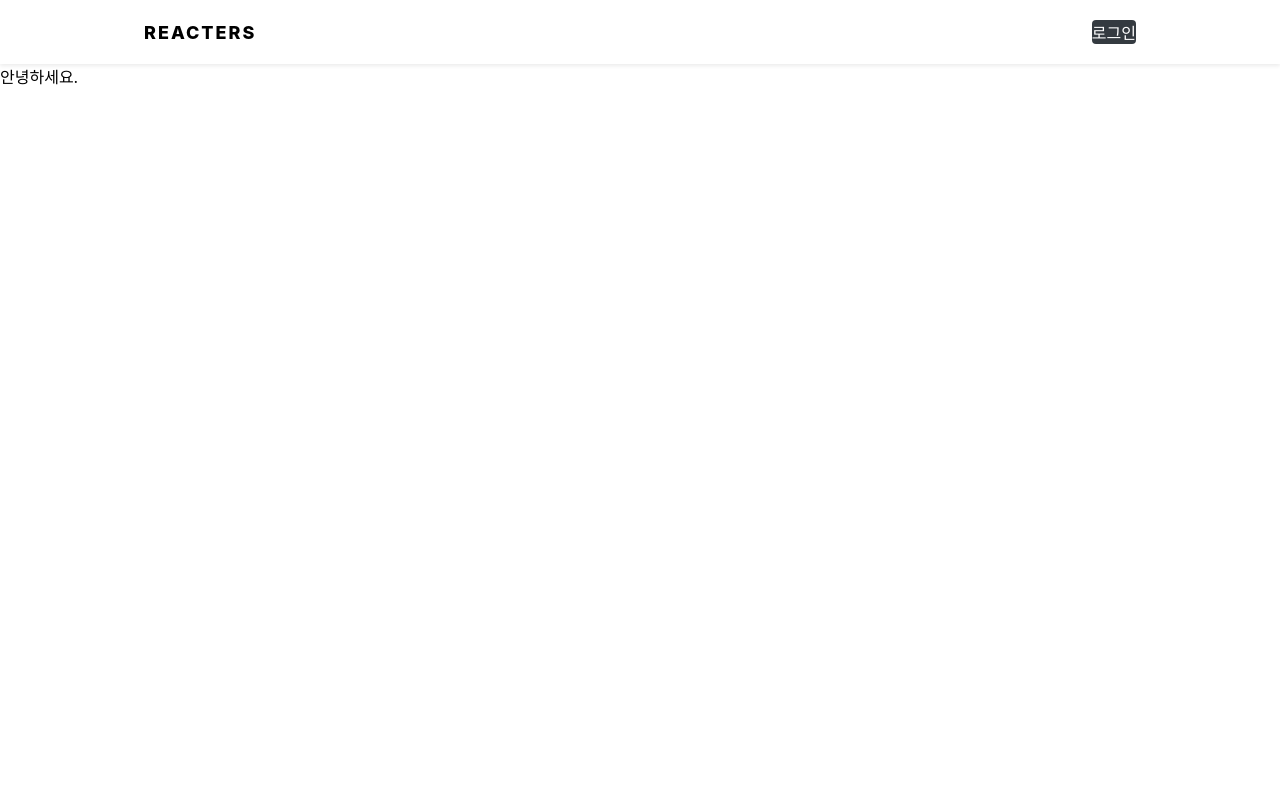
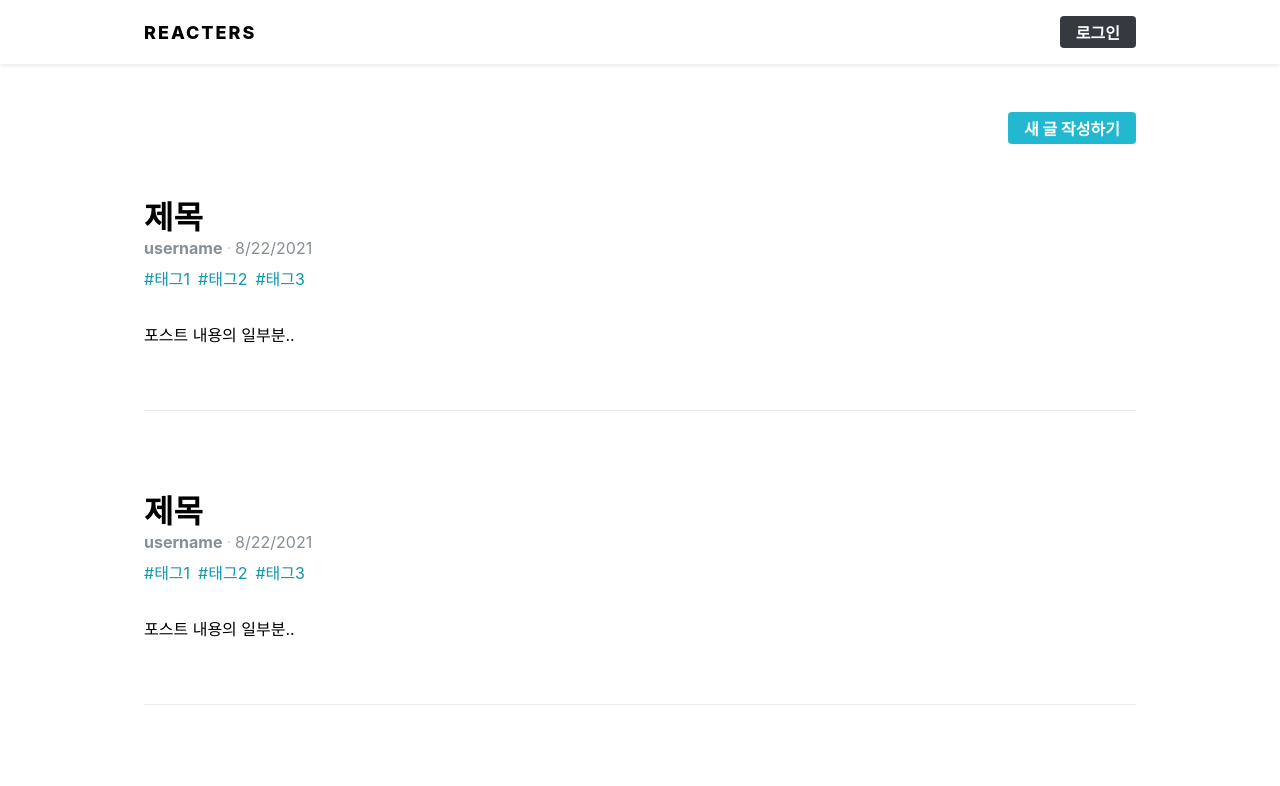
Before and after one commit to win-silver/blog_2021, a React (Create React App) app: page / in a window 1280 px wide. Shown: the top 786 px of the page. Built offline with nearby package versions, Linux system fonts and the light colour scheme.

Commit message:
add: 포스트 리스트 조회 UI component 생성

```diff
--- a/src/components/common/Button.js
+++ b/src/components/common/Button.js
@@ -7,7 +7,7 @@
   border: none;
   border-radius: 4px;
   font-size: 1rem;
-  font-weight: bold,
+  font-weight: bold;
   padding: 0.25rem 1rem;
   color: white;
   outline: none;
@@ -15,7 +15,7 @@
 
   background: ${palette.gray[8]};
   &:hover {
-      background: ${palette.gray[6]};
+    background: ${palette.gray[6]};
   }
 
   ${(props) =>
--- /dev/null
+++ b/src/components/common/SubInfo.js
@@ -0,0 +1,36 @@
+import React from 'react';
+import styled, { css } from 'styled-components';
+import { Link } from 'react-router-dom';
+import palette from '../../lib/styles/palette';
+
+const SubInfoBlock = styled.div`
+  ${(props) =>
+    props.hasMarginTop &&
+    css`
+      margin-top: 1rem;
+    `}
+  color: ${palette.gray[6]};
+
+  /* span 사이에 가운뎃점 문자 보여 주기 */
+  span + span:before {
+    color: ${palette.gray[4]};
+    padding-left: 0.25rem;
+    padding-right: 0.25rem;
+    content: '\\B7'; /* 가운뎃점 문자 */
+  }
+`;
+
+const SubInfo = ({ username, publishedDate, hasMarginTop }) => {
+  return (
+    <SubInfoBlock hasMarginTop={hasMarginTop}>
+      <span>
+        <b>
+          <Link to={`@${username}`}>{username}</Link>
+        </b>
+      </span>
+      <span>{new Date(publishedDate).toLocaleDateString()}</span>
+    </SubInfoBlock>
+  );
+};
+
+export default SubInfo;
--- /dev/null
+++ b/src/components/common/Tags.js
@@ -0,0 +1,31 @@
+import React from 'react';
+import styled from 'styled-components';
+import palette from '../../lib/styles/palette';
+import { Link } from 'react-router-dom';
+
+const TagsBlock = styled.div`
+  margin-top: 0.5rem;
+  .tag {
+    display: inline-block;
+    color: ${palette.cyan[7]};
+    text-decoration: none;
+    margin-right: 0.5rem;
+    &:hover {
+      color: ${palette.cyan[6]};
+    }
+  }
+`;
+
+const Tags = ({ tags }) => {
+  return (
+    <TagsBlock>
+      {tags.map((tag) => (
+        <Link className="tag" to={`/?tag=${tag}`} key={tag}>
+          #{tag}
+        </Link>
+      ))}
+    </TagsBlock>
+  );
+};
+
+export default Tags;
--- a/src/components/post/PostViewer.js
+++ b/src/components/post/PostViewer.js
@@ -2,6 +2,8 @@
 import styled from 'styled-components';
 import palette from '../../lib/styles/palette';
 import Responsive from '../common/Responsive';
+import SubInfo from '../common/SubInfo';
+import Tags from '../common/Tags';
 
 const PostViewerBlock = styled(Responsive)`
   margin-top: 4rem;
@@ -15,32 +17,6 @@
     font-size: 3rem;
     line-height: 1.5;
     margin: 0;
-  }
-`;
-
-const SubInfo = styled.div`
-  margin-top: 1rem;
-  color: ${palette.gray[6]};
-
-  /* span 사이에 가운뎃 점 문자 보여 주기 */
-  span + span:before {
-    color: ${palette.gray[5]};
-    padding-left: 0.25rem;
-    padding-right: 0.25rem;
-    content: '\\B7'; /* 가운뎃점 문자 */
-  }
-`;
-
-const Tags = styled.div`
-  margin-top: 0.5rem;
-  .tag {
-    display: inline-block;
-    color: ${palette.cyan[7]};
-    text-decoration: none;
-    margin-right: 0.5rem;
-    &:hover {
-      color: ${palette.cyan[6]};
-    }
   }
 `;
 
@@ -68,17 +44,12 @@
     <PostViewerBlock>
       <PostHead>
         <h1>{title}</h1>
-        <SubInfo>
-          <span>
-            <b>{user.username}</b>
-          </span>
-          <span>{new Date(publishedDate).toLocaleDateString()}</span>
-        </SubInfo>
-        <Tags>
-          {tags.map((tag) => (
-            <div className="tag">#{tag}</div>
-          ))}
-        </Tags>
+        <SubInfo
+          username={user.username}
+          publishedDate={publishedDate}
+          hasMarginTop
+        />
+        <Tags tags={tags} />
       </PostHead>
       <PostContent dangerouslySetInnerHTML={{ __html: body }} />
     </PostViewerBlock>
--- /dev/null
+++ b/src/components/posts/PostList.js
@@ -0,0 +1,71 @@
+import React from 'react';
+import styled from 'styled-components';
+import Responsive from '../common/Responsive';
+import Button from '../common/Button';
+import SubInfo from '../common/SubInfo';
+import Tags from '../common/Tags';
+import palette from '../../lib/styles/palette';
+
+const PostListBlock = styled(Responsive)`
+  margin-top: 3rem;
+`;
+
+const WritePostButtonWrapper = styled.div`
+  display: flex;
+  justify-content: flex-end;
+  margin-bottom: 3rem;
+`;
+
+const PostItemBlock = styled.div`
+  padding-top: 3rem;
+  padding-bottom: 3rem;
+  /* 맨 위 포스트는 padding-top 없음 */
+  &:first-child {
+    padding-top: 0;
+  }
+  & + & {
+    border-top: 1px solid ${palette.gray[2]};
+  }
+
+  h2 {
+    font-size: 2rem;
+    margin-bottom: 0;
+    maring-top: 0;
+    &:hover {
+      color: ${palette.gray[6]};
+    }
+  }
+  p {
+    margin-top: 2rem;
+  }
+`;
+
+const PostItem = () => {
+  return (
+    <PostItemBlock>
+      <h2>제목</h2>
+      <SubInfo username="username" publishedDate={new Date()} />
+      <Tags tags={['태그1', '태그2', '태그3']} />
+      <p>포스트 내용의 일부분..</p>
+    </PostItemBlock>
+  );
+};
+
+const PostList = () => {
+  return (
+    <PostListBlock>
+      <WritePostButtonWrapper>
+        <Button cyan to="/write">
+          새 글 작성하기
+        </Button>
+      </WritePostButtonWrapper>
+      <div>
+        <PostItem />
+        <PostItem />
+        <PostItem />
+      </div>
+    </PostListBlock>
+  );
+};
+
+export default PostList;
--- a/src/pages/PostListPage.js
+++ b/src/pages/PostListPage.js
@@ -1,11 +1,12 @@
 import React from 'react';
 import HeaderContainer from '../containers/common/HeaderContainer';
+import PostList from '../components/posts/PostList';
 
 const PostListPage = () => {
   return (
     <>
       <HeaderContainer />
-      <div>안녕하세요.</div>
+      <PostList />
     </>
   );
 };
```
